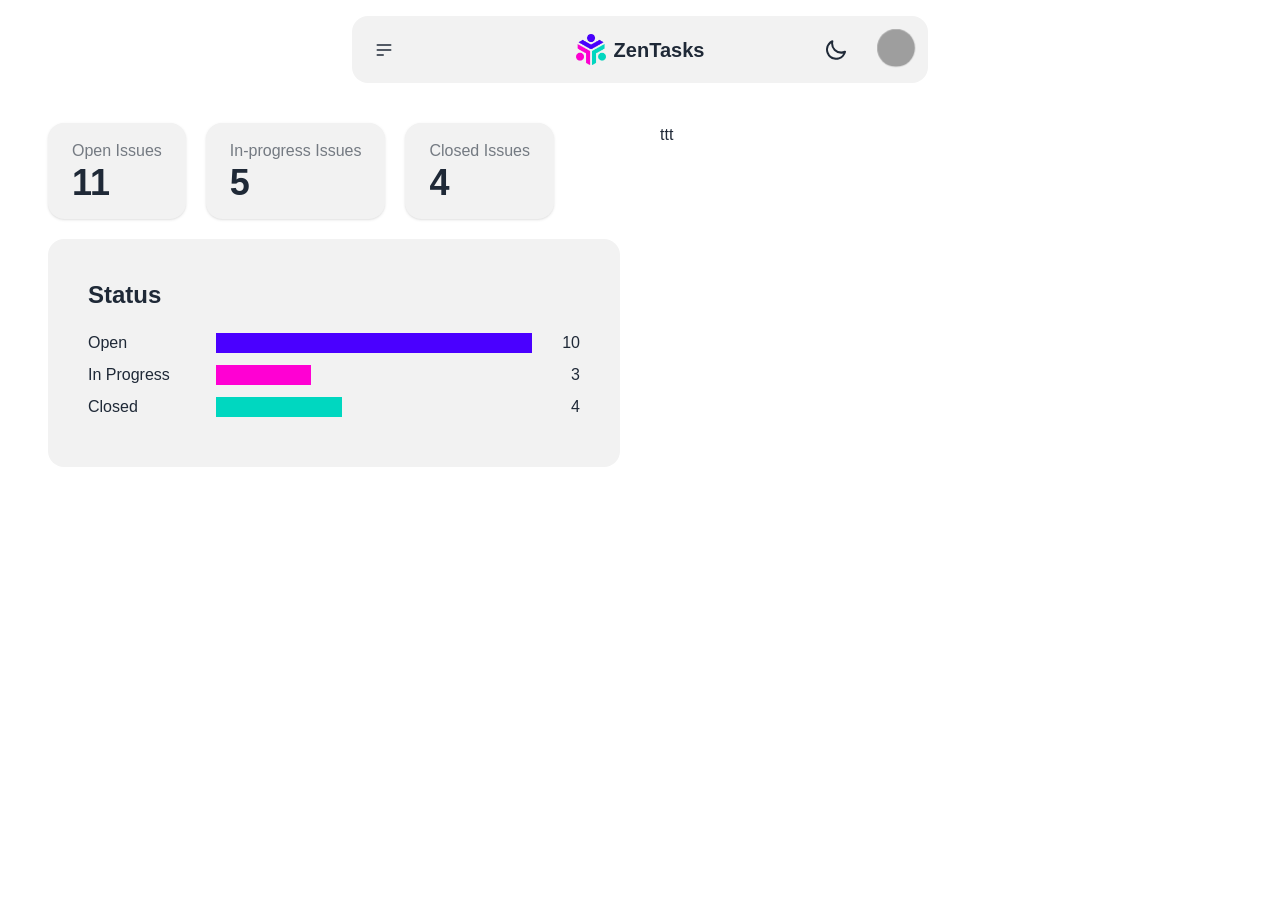
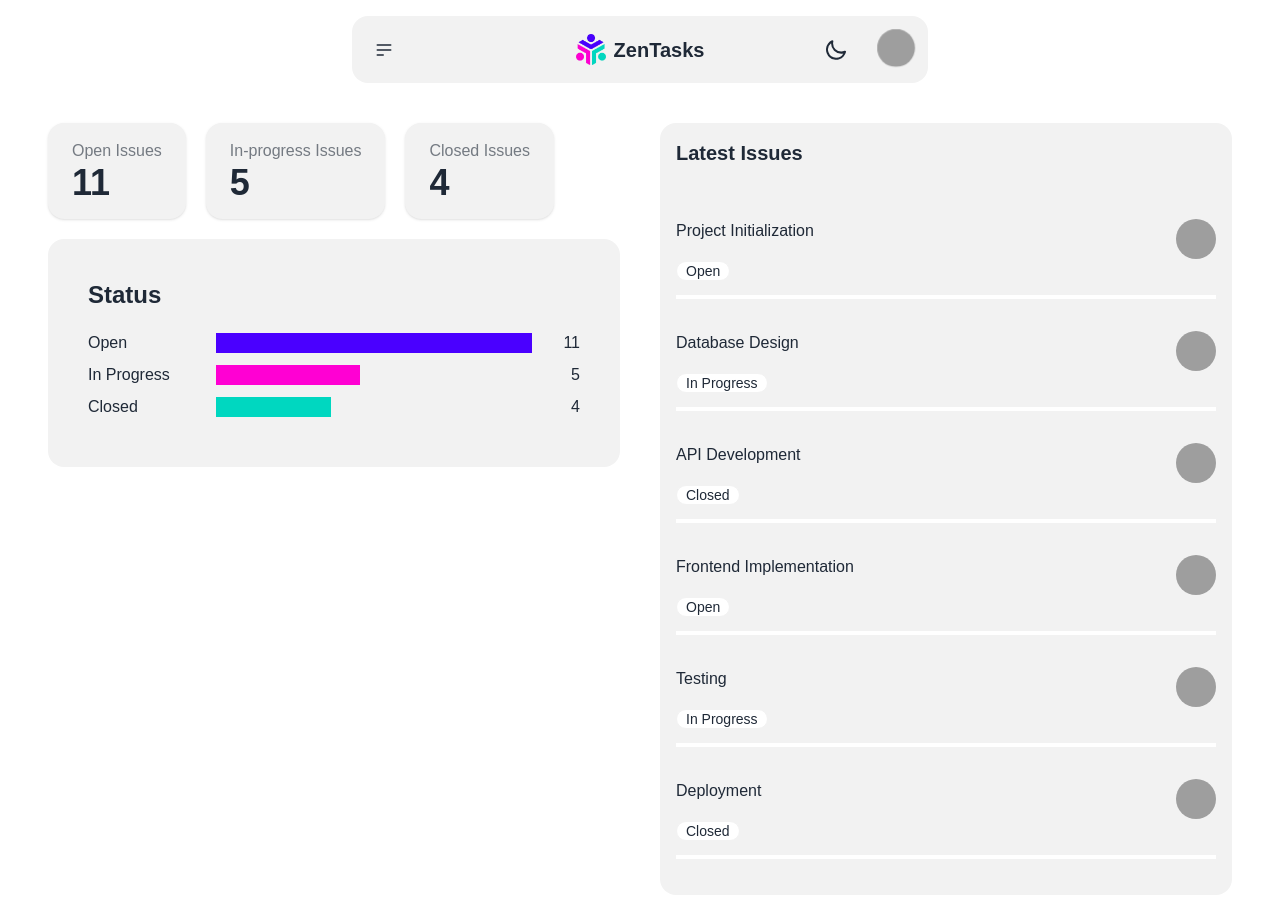
Before and after one commit to jellev00/ZenTasks, a Next.js app: page / in a window 1280 px wide. Before the commit the page ends 800 px from the top, so only its background shows below. Built offline with nearby package versions, Linux system fonts and the light colour scheme; grey boxes are pictures that could not be loaded.

Commit message:
✨ Feat: New features for the latest issues

```diff
--- a/next.config.mjs
+++ b/next.config.mjs
@@ -1,4 +1,8 @@
 /** @type {import('next').NextConfig} */
-const nextConfig = {};
+const nextConfig = {
+    images: {
+        domains: ['img.daisyui.com'],
+    },
+};
 
 export default nextConfig;
--- a/src/app/page.tsx
+++ b/src/app/page.tsx
@@ -1,12 +1,13 @@
 import React from 'react';
 import InfoBox from '@/components/infobox/InfoBox';
 import BarChart from '@/components/graphic/BarChart';
+import LatesIssues from '@/components/latestissues/LatesIssues';
 
 const HomePage = () => {
 
   const data = [
-    { label: 'Open', value: 10, color: 'bg-primary' },
-    { label: 'In Progress', value: 3, color: 'bg-secondary' },
+    { label: 'Open', value: 11, color: 'bg-primary' },
+    { label: 'In Progress', value: 5, color: 'bg-secondary' },
     { label: 'Closed', value: 4, color: 'bg-accent' },
   ];
 
@@ -21,8 +22,9 @@ const HomePage = () => {
         <BarChart data={data} />
       </div>
       <div className="w-full xl:w-1/2">
-        <div className="">
-          ttt
+        <div className="p-4 w-full rounded-2xl bg-base-200">
+          <h2 className="text-xl font-bold mb-10">Latest Issues</h2>
+          <LatesIssues />
         </div>
       </div>
     </div>
--- /dev/null
+++ b/src/components/latestissues/LatesIssues.tsx
@@ -0,0 +1,79 @@
+import React from 'react';
+import Image from 'next/image';
+import Link from 'next/link';
+
+const Data = [
+    {
+        "id": 1,
+        "title": "Project Initialization",
+        "badge": {
+            "name": "Open",
+            "color": "primary"
+        }
+    },
+    {
+        "id": 2,
+        "title": "Database Design",
+        "badge": {
+            "name": "In Progress",
+            "color": "secondary"
+        }
+    },
+    {
+        "id": 3,
+        "title": "API Development",
+        "badge": {
+            "name": "Closed",
+            "color": "accent"
+        }
+    },
+    {
+        "id": 4,
+        "title": "Frontend Implementation",
+        "badge": {
+            "name": "Open",
+            "color": "primary"
+        }
+    },
+    {
+        "id": 5,
+        "title": "Testing",
+        "badge": {
+            "name": "In Progress",
+            "color": "secondary"
+        }
+    },
+    {
+        "id": 6,
+        "title": "Deployment",
+        "badge": {
+            "name": "Closed",
+            "color": "accent"
+        }
+    }
+];
+
+
+const LatesIssues = () => {
+    return (
+        <>
+            {Data.map((data) => (
+                <Link href={`/issues/${data.id}`} key={data.id}>
+                    <div className="py-3 border-b-4 border-base-100 mb-5">
+                        <div className="flex justify-between">
+                            <h3>{data.title}</h3>
+                            <div className="avatar">
+                                <div className="w-10 rounded-full">
+                                    <Image src={"https://img.daisyui.com/images/stock/photo-1534528741775-53994a69daeb.jpg"} alt='user' width={100} height={100} />
+                                </div>
+                            </div>
+                        </div>
+                        <div className={`badge badge-${data.badge.color}`}>{data.badge.name}</div>
+                    </div>
+                </Link>
+            ))}
+        </>
+    )
+}
+
+export default LatesIssues
```
